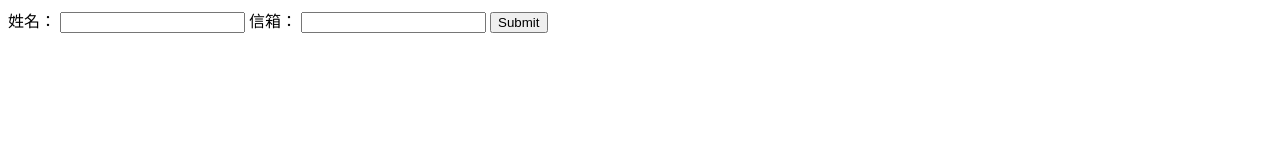
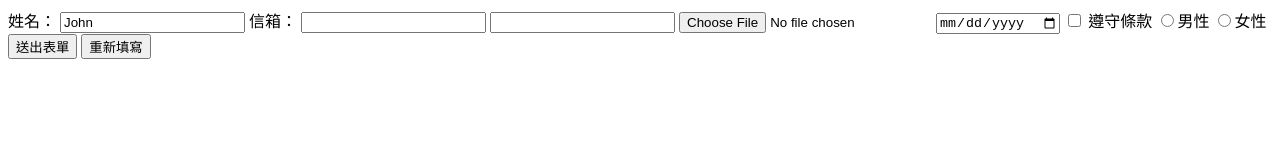
Before and after one commit to RyanClayKao/xuemi_practice_form_and_rwd, a plain HTML site: page form_basic_example/index.html in a window 1280 px wide. Drawn offline with Linux system fonts and the light colour scheme.

Commit message:
單元：表單元件介紹（二）

```diff
--- a/form_basic_example/index.html
+++ b/form_basic_example/index.html
@@ -10,14 +10,41 @@
   <form action="">
     <!-- input text 文字 -->
     <label for="Name">姓名：</label>
-    <input type="text" id="Name" name="name">
+    <!-- value 即帶入預設值 -->
+    <input type="text" id="Name" name="name" value="John">
 
     <!-- input email 信箱 -->
     <label for="Email">信箱：</label>
     <input type="email" id="Email" name="email">
 
+    <!-- input tel -->
+    <input type="tel">
+
+    <!-- input file -->
+    <input type="file">
+
+    <!-- input date -->
+    <input type="date" name="date">
+
+    <!-- input checkbox -->
+    <input type="checkbox" id="Checkbox" name="term">
+    <label for="Checkbox">遵守條款</label>
+
+    <!-- input radio -->
+    <label for="man">
+      <input type="radio" name="gender" value="man" id="man">男性
+    </label>
+    <label for="woman">
+      <input type="radio" name="gender" value="woman" id="woman">女性
+    </label>
+
     <!-- input submit 提交 -->
-    <input type="submit">
+    <!-- value 可以修改按鈕上的文字 -->
+    <input type="submit" value="送出表單">
+
+    <!-- input reset 重新填寫表單 -->
+    <!-- value 可以修改按鈕上的文字 -->
+    <input type="reset" value="重新填寫">
   </form>
 </body>
 </html>
```
